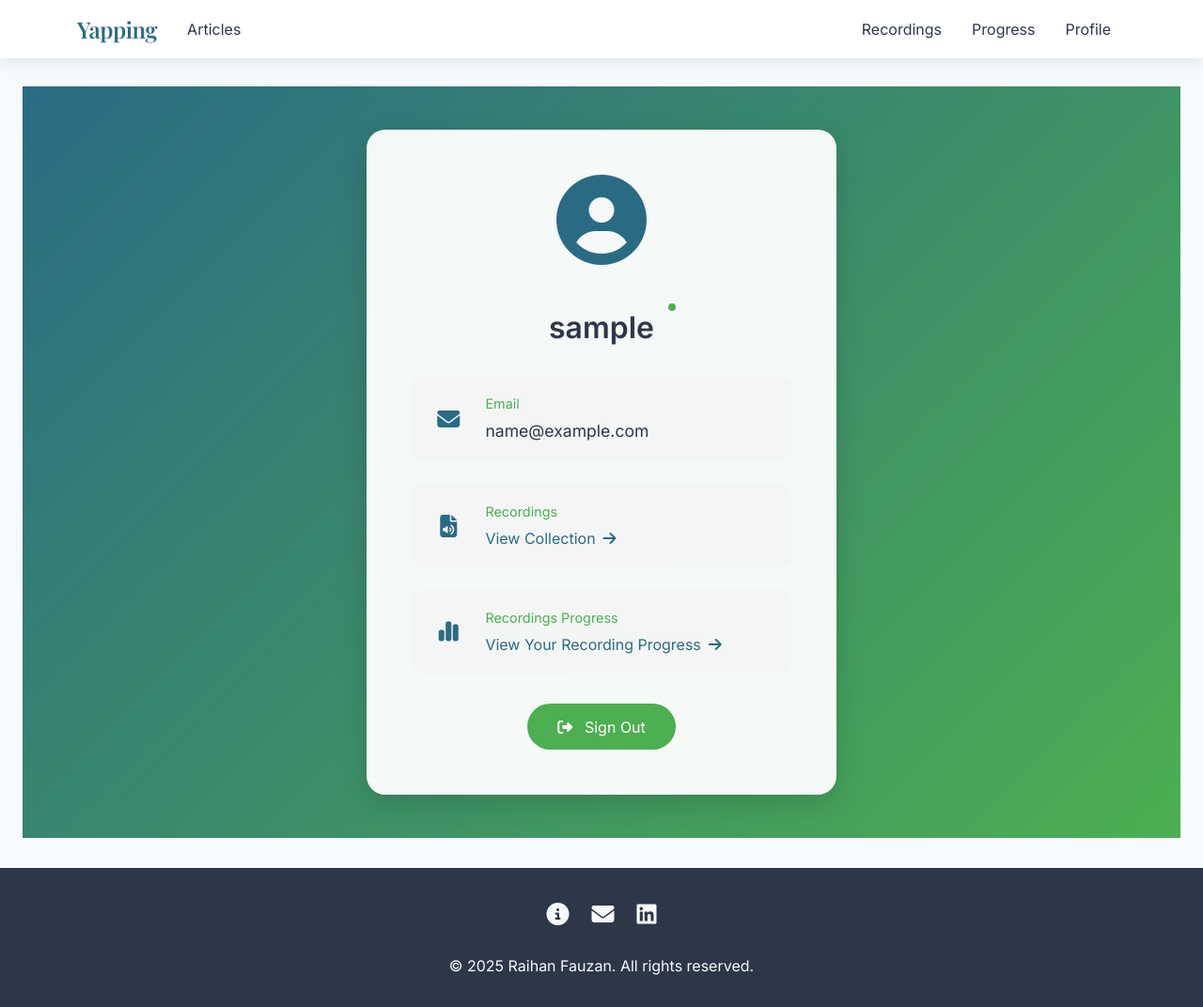
After one commit to raihanfauzan962/yapping, a Django app: page /accounts/profile/ in a window 1280 px wide. The commit adds this page. Shown: the whole page at 94% size. Run offline with Django 4.2, Linux system fonts and the light colour scheme; the visitor is signed in with stand-in values (Sample User, id 1); parts of the project's set-up code (start-up, migrations or seed data) failed here and were passed over.

Commit message:
add: profile page

```diff
--- /dev/null
+++ b/accounts/urls.py
@@ -0,0 +1,6 @@
+from django.urls import path
+from .views import profile_view
+
+urlpatterns = [
+    path('profile/', profile_view, name='account_profile'),  # Matches Allauth expectations
+]
--- /dev/null
+++ b/accounts/views.py
@@ -0,0 +1,6 @@
+from django.shortcuts import render
+from django.contrib.auth.decorators import login_required
+
+@login_required
+def profile_view(request):
+    return render(request, 'account/profile.html', {'user': request.user})
--- a/articles/urls.py
+++ b/articles/urls.py
@@ -10,4 +10,7 @@ urlpatterns = [
     path('user/recordings/<int:pk>/', views.user_recording_detail, name='user_recording_detail'),
 
     path('text-to-speech/', views.text_to_speech, name='text_to_speech'),
+
+    path('user_recording_progress/', views.get_user_recording_progress, name='user_recording_progress'),
+    path('get_progress_data/', views.get_progress_data, name='get_progress_data'),
 ]
--- a/django_project/urls.py
+++ b/django_project/urls.py
@@ -5,11 +5,12 @@ from django.urls import path, include
 
 urlpatterns = [
     # Django admin
-    path("admin/", admin.site.urls),  # new
+    path("admin/", admin.site.urls),
     # User management
     path("accounts/", include("allauth.urls")),
     # Local apps
     path("", include("pages.urls")),
+    path('accounts/', include('accounts.urls')),
     path("articles/", include("articles.urls")),
 
 ] + static(
--- /dev/null
+++ b/static/css/account/profile.css
@@ -0,0 +1,189 @@
+:root {
+    --primary: #2A6B84;
+    --secondary: #4CAF50;
+    --accent: #FF6B6B;
+    --dark: #2D3748;
+    --light: #F7FAFC;
+    --gradient: linear-gradient(135deg, var(--primary) 0%, var(--secondary) 100%);
+}
+
+.profile-container {
+    min-height: 100vh;
+    display: flex;
+    justify-content: center;
+    align-items: center;
+    background: var(--gradient);
+    padding: 2rem;
+}
+
+.profile-card {
+    position: relative;
+    background: rgba(255, 255, 255, 0.95);
+    border-radius: 20px;
+    padding: 3rem;
+    width: 100%;
+    max-width: 500px;
+    box-shadow: 0 10px 30px rgba(0, 0, 0, 0.15);
+    transition: transform 0.3s ease;
+}
+
+.profile-card:hover {
+    transform: translateY(-5px);
+}
+
+.profile-header {
+    text-align: center;
+    margin-bottom: 2rem;
+    position: relative;
+}
+
+.avatar-container {
+    width: 120px;
+    height: 120px;
+    margin: 0 auto 1.5rem;
+}
+
+.avatar-icon {
+    font-size: 6rem;
+    color: var(--primary);
+    transition: transform 0.3s ease;
+}
+
+.avatar-icon:hover {
+    transform: scale(1.05);
+}
+
+.username {
+    font-size: 2rem;
+    color: var(--dark);
+    margin-bottom: 0.5rem;
+    font-weight: 600;
+}
+
+.status-indicator {
+    width: 12px;
+    height: 12px;
+    background: #4CAF50;
+    border-radius: 50%;
+    position: absolute;
+    right: 30%;
+    bottom: 35px;
+    border: 2px solid white;
+}
+
+.profile-details {
+    margin: 2rem 0;
+}
+
+.detail-item {
+    display: flex;
+    align-items: center;
+    padding: 1.2rem;
+    margin-bottom: 1.5rem;
+    background: rgba(244, 244, 244, 0.5);
+    border-radius: 12px;
+    transition: background 0.3s ease;
+}
+
+.detail-item:hover {
+    background: rgba(244, 244, 244, 0.8);
+}
+
+.icon {
+    font-size: 1.5rem;
+    color: var(--primary);
+    margin-right: 1.2rem;
+    width: 40px;
+    text-align: center;
+}
+
+.detail-content {
+    flex: 1;
+}
+
+.detail-label {
+    display: block;
+    font-size: 0.9rem;
+    color: var(--secondary);
+    margin-bottom: 0.3rem;
+}
+
+.detail-value {
+    margin: 0;
+    font-size: 1.1rem;
+    color: var(--dark);
+    font-weight: 500;
+}
+
+.detail-link {
+    color: var(--primary);
+    text-decoration: none;
+    font-weight: 500;
+    display: inline-flex;
+    align-items: center;
+    gap: 0.5rem;
+    transition: color 0.3s ease;
+}
+
+.detail-link:hover {
+    color: var(--accent);
+}
+
+.profile-actions {
+    text-align: center;
+    margin-top: 2rem;
+}
+
+.logout-btn {
+    display: inline-flex;
+    align-items: center;
+    gap: 0.8rem;
+    padding: 0.8rem 2rem;
+    background: var(--secondary);
+    color: white;
+    border-radius: 25px;
+    text-decoration: none;
+    transition: all 0.3s ease;
+}
+
+.logout-btn:hover {
+    background: var(--primary);
+    transform: translateY(-2px);
+    box-shadow: 0 5px 15px rgba(0, 0, 0, 0.1);
+}
+
+.decorative-element {
+    position: absolute;
+    top: -20px;
+    right: -20px;
+    width: 60px;
+    height: 60px;
+    background: var(--accent);
+    border-radius: 15px;
+    transform: rotate(45deg);
+    opacity: 0.2;
+    z-index: -1;
+}
+
+@media (max-width: 768px) {
+    .profile-container {
+        padding: 1rem;
+    }
+
+    .profile-card {
+        padding: 2rem;
+    }
+
+    .avatar-container {
+        width: 100px;
+        height: 100px;
+    }
+
+    .avatar-icon {
+        font-size: 5rem;
+    }
+
+    .username {
+        font-size: 1.5rem;
+    }
+}
--- a/templates/_base.html
+++ b/templates/_base.html
@@ -38,6 +38,7 @@
     <link rel="stylesheet" href="{% static 'css/account/password_reset_done.css' %}">
     <link rel="stylesheet" href="{% static 'css/account/password_reset_from_key.css' %}">
     <link rel="stylesheet" href="{% static 'css/account/password_reset_from_key_done.css' %}">
+    <link rel="stylesheet" href="{% static 'css/account/profile.css' %}">
 </head>
 
 <body class="d-flex flex-column">
@@ -62,7 +63,10 @@
                         <a class="nav-link" href="{% url 'user_recording_list' %}">Recordings</a>
                     </li>
                     <li class="nav-item">
-                        <a class="nav-link" href="{% url 'account_logout' %}">Logout</a>
+                        <a class="nav-link" href="{% url 'user_recording_progress' %}">Progress</a>
+                    </li>
+                    <li class="nav-item">
+                        <a class="nav-link" href="{% url 'account_profile' %}">Profile</a>
                     </li>
                     {% else %}
                     <li class="nav-item">
@@ -96,9 +100,6 @@
                 <a href="https://www.linkedin.com/in/raihanfauzan962/" target="_blank" title="LinkedIn">
                     <i class="fab fa-linkedin"></i>
                 </a>
-                <a href="https://www.instagram.com/_raihanfauzan/" target="_blank" title="Instagram">
-                    <i class="fab fa-instagram"></i>
-                </a>
             </div>
             <p class="mb-0">&copy; 2025 Raihan Fauzan. All rights reserved.</p>
         </div>
@@ -106,9 +107,12 @@
 
     <!-- Bootstrap JS -->
     <script src="https://cdn.jsdelivr.net/npm/bootstrap@5.3.2/dist/js/bootstrap.bundle.min.js"></script>
+    <!-- Chart JS-->
+    <script src="https://cdn.jsdelivr.net/npm/chart.js"></script>
     <!-- JavaScript -->
     <script src="{% static 'js/base.js' %}"></script>
     <script src="{% static 'js/articles/article_record.js' %}"></script>
     <script src="{% static 'js/articles/user_recording_detail.js' %}"></script>
+    <script src="{% static 'js/account/profile.js' %}"></script>
 </body>
 </html>
--- /dev/null
+++ b/templates/account/profile.html
@@ -0,0 +1,56 @@
+{% extends '_base.html' %}
+{% load static %}
+
+{% block title %}User Profile{% endblock %}
+
+{% block content %}
+<div class="profile-container">
+    <div class="profile-card">
+        <div class="profile-header">
+            <div class="avatar-container">
+                <i class="fas fa-user-circle avatar-icon"></i>
+            </div>
+            <h1 class="username">{{ user.username }}</h1>
+            <div class="status-indicator"></div>
+        </div>
+
+        <div class="profile-details">
+            <div class="detail-item">
+                <i class="fas fa-envelope icon"></i>
+                <div class="detail-content">
+                    <span class="detail-label">Email</span>
+                    <p class="detail-value">{{ user.email }}</p>
+                </div>
+            </div>
+
+            <div class="detail-item">
+                <i class="fas fa-file-audio icon"></i>
+                <div class="detail-content">
+                    <span class="detail-label">Recordings</span>
+                    <a href="{% url 'user_recording_list' %}" class="detail-link">
+                        View Collection <i class="fas fa-arrow-right"></i>
+                    </a>
+                </div>
+            </div>
+
+            <div class="detail-item">
+                <i class="fa-solid fa-chart-simple icon"></i>
+                <div class="detail-content">
+                    <span class="detail-label">Recordings Progress</span>
+                    <a href="{% url 'user_recording_progress' %}" class="detail-link">
+                        View Your Recording Progress <i class="fas fa-arrow-right"></i>
+                    </a>
+                </div>
+            </div>
+        </div>
+
+        <div class="profile-actions">
+            <a href="{% url 'account_logout' %}" class="logout-btn">
+                <i class="fas fa-sign-out-alt"></i> Sign Out
+            </a>
+        </div>
+
+        <div class="decorative-element"></div>
+    </div>
+</div>
+{% endblock %}
--- a/templates/articles/article_list.html
+++ b/templates/articles/article_list.html
@@ -1,7 +1,7 @@
 {% extends "_base.html" %}
 {% load static %}
 
-{% block title %}Home{% endblock %}
+{% block title %}Articles{% endblock %}
 
 {% block content %}
 <div class="home-container">
--- a/templates/articles/user_recording_list.html
+++ b/templates/articles/user_recording_list.html
@@ -6,6 +6,9 @@
     <header class="recordings-header">
         <h1>Your Voice Recordings</h1>
         <p class="subtitle">Review and manage your practice sessions</p>
+        <a href="{% url 'user_recording_progress' %}">
+            View Your Recording Progress
+        </a>
     </header>
 
     {% if recordings %}
```
Also changed, not shown: articles/views.py (+67 -1 lines), templates/articles/user_recording_progress.html (added, +163 -0 lines), static/js/account/profile.js (added).
